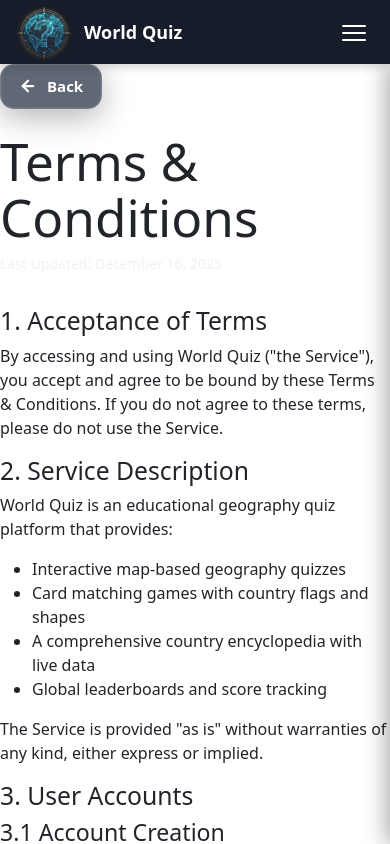
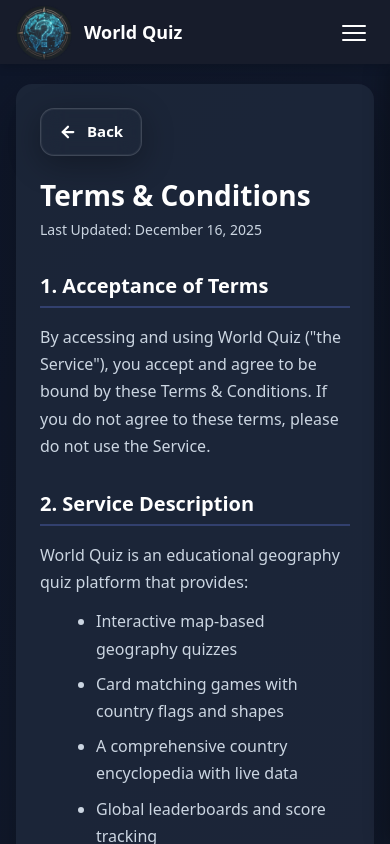
Before and after one commit to sergioGyarab/world-quiz, a React (Vite) app in the folder FrontEnd/: page /terms in a window 390 px wide. Built offline with nearby package versions, Linux system fonts and the light colour scheme; no server answers.

Commit message:
refactor: Rename CSS classes for Terms and Conditions page for consistency

```diff
--- a/FrontEnd/src/pages/TermsConditions.css
+++ b/FrontEnd/src/pages/TermsConditions.css
@@ -1,10 +1,10 @@
-.terms-page {
+.terms-conditions-page {
   min-height: 100vh;
   background: linear-gradient(135deg, #0f172a 0%, #1e293b 100%);
   padding: 40px 20px;
 }
 
-.terms-container {
+.terms-conditions-container {
   max-width: 900px;
   margin: 0 auto;
   background: rgba(30, 41, 59, 0.8);
@@ -32,7 +32,7 @@
   transform: translateX(-4px);
 }
 
-.terms-container h1 {
+.terms-conditions-container h1 {
   color: #fff;
   font-size: 36px;
   margin-bottom: 8px;
@@ -45,11 +45,11 @@
   margin-bottom: 32px;
 }
 
-.terms-container section {
+.terms-conditions-container section {
   margin-bottom: 32px;
 }
 
-.terms-container h2 {
+.terms-conditions-container h2 {
   color: #fff;
   font-size: 24px;
   margin-top: 32px;
@@ -59,7 +59,7 @@
   padding-bottom: 8px;
 }
 
-.terms-container h3 {
+.terms-conditions-container h3 {
   color: #cbd5e1;
   font-size: 18px;
   margin-top: 20px;
@@ -67,33 +67,33 @@
   font-weight: 500;
 }
 
-.terms-container p {
+.terms-conditions-container p {
   color: #cbd5e1;
   margin-bottom: 12px;
 }
 
-.terms-container ul {
+.terms-conditions-container ul {
   margin-left: 24px;
   margin-bottom: 16px;
 }
 
-.terms-container li {
+.terms-conditions-container li {
   color: #cbd5e1;
   margin-bottom: 8px;
 }
 
-.terms-container strong {
+.terms-conditions-container strong {
   color: #e2e8f0;
   font-weight: 600;
 }
 
-.terms-container a {
+.terms-conditions-container a {
   color: #667eea;
   text-decoration: none;
   transition: color 0.2s ease;
 }
 
-.terms-container a:hover {
+.terms-conditions-container a:hover {
   color: #818cf8;
   text-decoration: underline;
 }
@@ -127,23 +127,23 @@
 
 /* Mobile responsive */
 @media (max-width: 768px) {
-  .terms-page {
+  .terms-conditions-page {
     padding: 20px 16px;
   }
 
-  .terms-container {
+  .terms-conditions-container {
     padding: 24px;
   }
 
-  .terms-container h1 {
+  .terms-conditions-container h1 {
     font-size: 28px;
   }
 
-  .terms-container h2 {
+  .terms-conditions-container h2 {
     font-size: 20px;
   }
 
-  .terms-container h3 {
+  .terms-conditions-container h3 {
     font-size: 16px;
   }
 }
```
